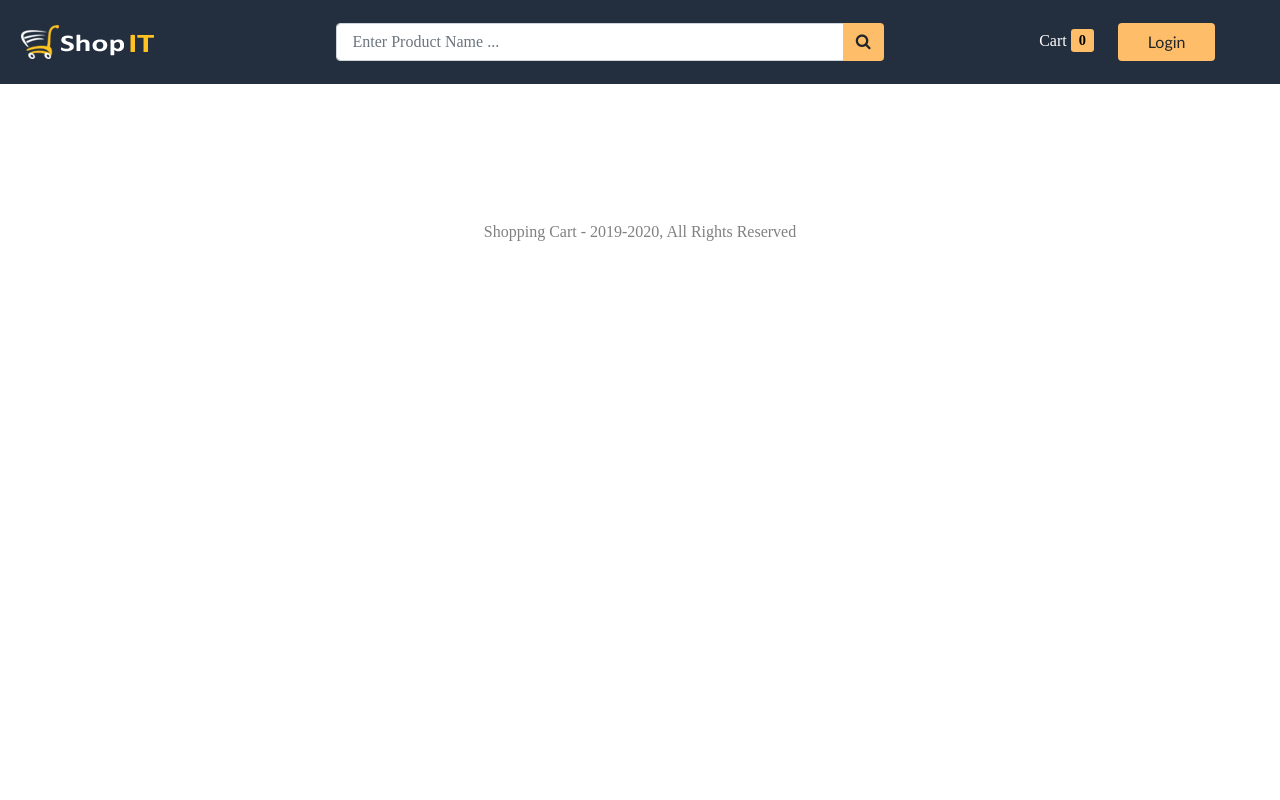
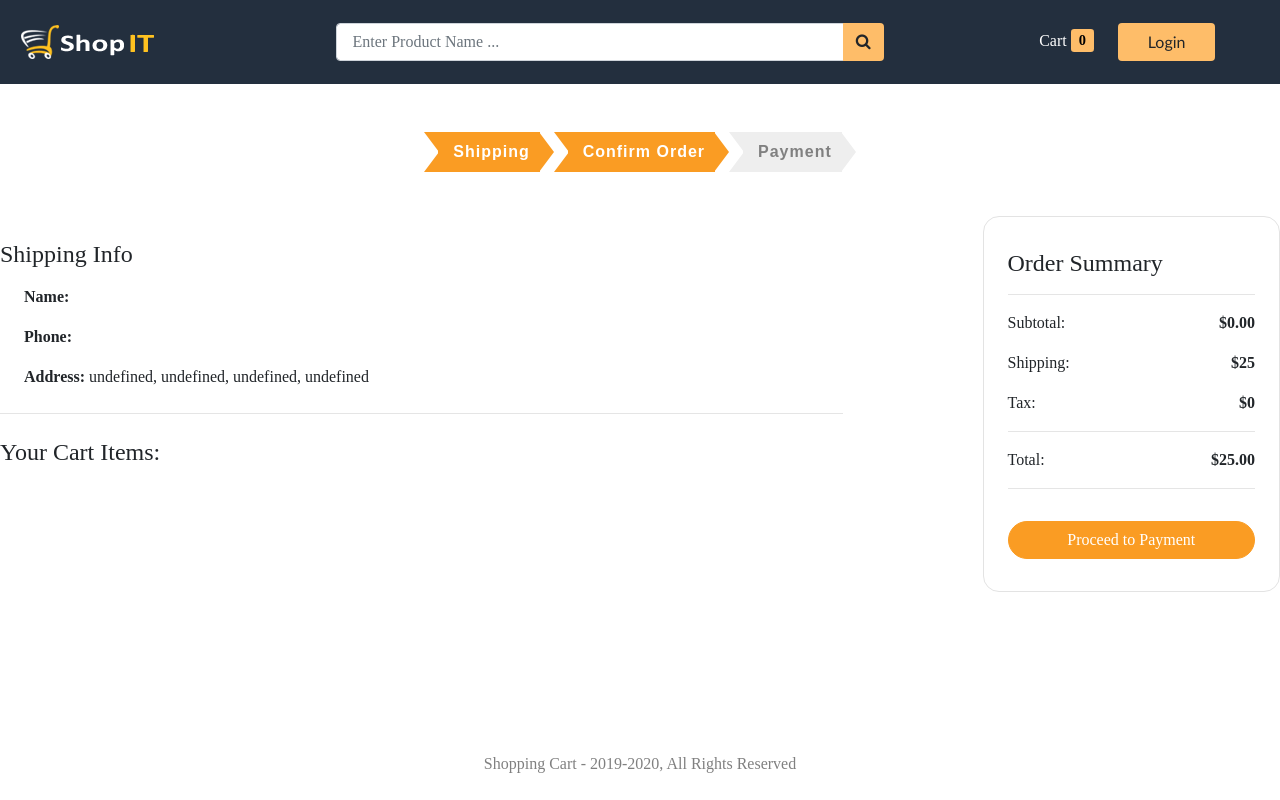
Before and after one commit to reden21345/MERoN, a React (Create React App) app in the folder frontend/: page /confirm in a window 1280 px wide. Built offline with nearby package versions, Linux system fonts and the light colour scheme; a web font is replaced by a local one.

Commit message:
ConfirmOrder

```diff
--- a/frontend/src/App.js
+++ b/frontend/src/App.js
@@ -13,6 +13,7 @@ import ForgotPassword from "./Components/User/ForgotPassword";
 import NewPassword from "./Components/User/NewPassword";
 import Cart from "./Components/Cart/Cart";
 import Shipping from "./Components/Cart/Shipping";
+import ConfirmOrder from "./Components/Cart/ConfirmOrder";
 
 import { toast, ToastContainer } from 'react-toastify';
 import "react-toastify/dist/ReactToastify.css";
@@ -107,6 +108,7 @@ function App() {
             removeItemFromCart={removeItemFromCart}
             />} exact="true" />
            <Route path="/shipping" element={<Shipping shipping={state.shippingInfo} saveShippingInfo={saveShippingInfo} />} />
+           <Route path="/confirm" element={<ConfirmOrder cartItems={state.cartItems} shippingInfo={state.shippingInfo} />}  />
         </Routes>
       </Router>
       <Footer />
--- /dev/null
+++ b/frontend/src/Components/Cart/ConfirmOrder.js
@@ -0,0 +1,91 @@
+import React, { Fragment, useState } from 'react'
+import { Link, useNavigate } from 'react-router-dom'
+import MetaData from '../Layout/Metadata'
+import CheckoutSteps from './CheckoutSteps'
+import { getUser } from '../../utils/helpers'
+const ConfirmOrder = ({cartItems, shippingInfo}) => {
+    const [user, setUser] = useState(getUser() ? getUser() : {})
+    let navigate = useNavigate();
+    // Calculate Order Prices
+    const itemsPrice = cartItems.reduce((acc, item) => acc + item.price * item.quantity, 0)
+    const shippingPrice = itemsPrice > 200 ? 0 : 25
+    const taxPrice = Number((0.05 * itemsPrice).toFixed(2))
+    const totalPrice = (itemsPrice + shippingPrice + taxPrice).toFixed(2)
+
+    const processToPayment = () => {
+        const data = {
+            itemsPrice: itemsPrice.toFixed(2),
+            shippingPrice,
+            taxPrice,
+            totalPrice
+        }
+
+        sessionStorage.setItem('orderInfo', JSON.stringify(data))
+        navigate('/payment')
+    }
+
+    return (
+        <Fragment>
+            <MetaData title={'Confirm Order'} />
+            <CheckoutSteps shipping confirmOrder />
+            <div className="row d-flex justify-content-between">
+                <div className="col-12 col-lg-8 mt-5 order-confirm">
+                    <h4 className="mb-3">Shipping Info</h4>
+                    {user && <p><b>Name:</b> {user && user.name}</p>}
+                    <p><b>Phone:</b> {shippingInfo.phoneNo}</p>
+                    <p className="mb-4"><b>Address:</b> {`${shippingInfo.address}, ${shippingInfo.city}, ${shippingInfo.postalCode}, ${shippingInfo.country}`}</p>
+
+                    <hr />
+                    <h4 className="mt-4">Your Cart Items:</h4>
+
+                    {cartItems.map(item => (
+                        <Fragment>
+                            <hr />
+                            <div className="cart-item my-1" key={item.product}>
+                                <div className="row">
+                                    <div className="col-4 col-lg-2">
+                                        <img src={item.image} alt="Laptop" height="45" width="65" />
+                                    </div>
+
+                                    <div className="col-5 col-lg-6">
+                                        <Link to={`/product/${item.product}`}>{item.name}</Link>
+                                    </div>
+
+
+                                    <div className="col-4 col-lg-4 mt-4 mt-lg-0">
+                                        <p>{item.quantity} x ${item.price} = <b>${(item.quantity * item.price).toFixed(2)}</b></p>
+                                    </div>
+
+                                </div>
+                            </div>
+                            <hr />
+                        </Fragment>
+                    ))}
+
+                </div>
+
+                <div className="col-12 col-lg-3 my-4">
+                    <div id="order_summary">
+                        <h4>Order Summary</h4>
+                        <hr />
+                        <p>Subtotal:  <span className="order-summary-values">${itemsPrice.toFixed(2)}</span></p>
+                        <p>Shipping: <span className="order-summary-values">${shippingPrice}</span></p>
+                        <p>Tax:  <span className="order-summary-values">${taxPrice}</span></p>
+
+                        <hr />
+
+                        <p>Total: <span className="order-summary-values">${totalPrice}</span></p>
+
+                        <hr />
+                        <button id="checkout_btn" className="btn btn-primary btn-block" onClick={processToPayment}>Proceed to Payment</button>
+                    </div>
+                </div>
+
+
+            </div>
+
+        </Fragment>
+    )
+}
+
+export default ConfirmOrder
```
